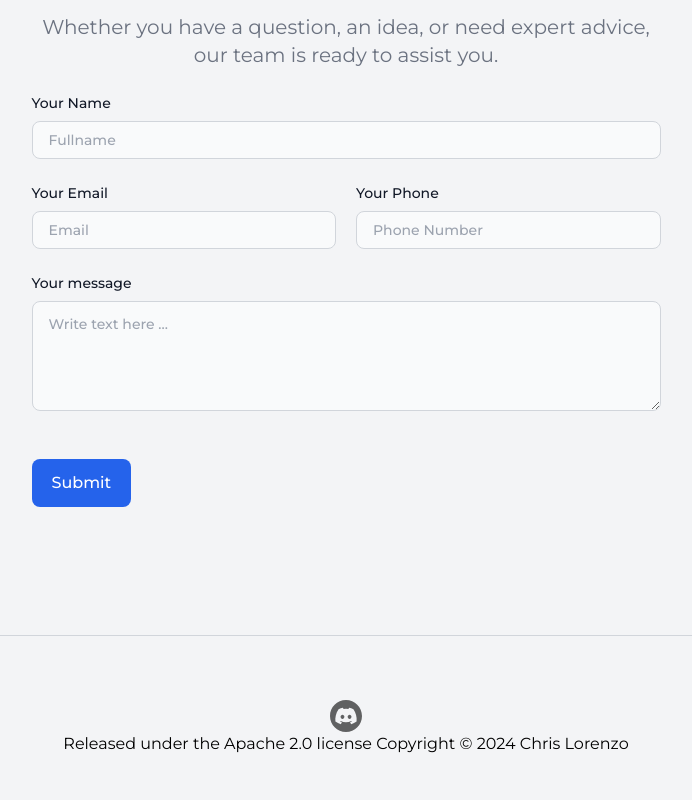
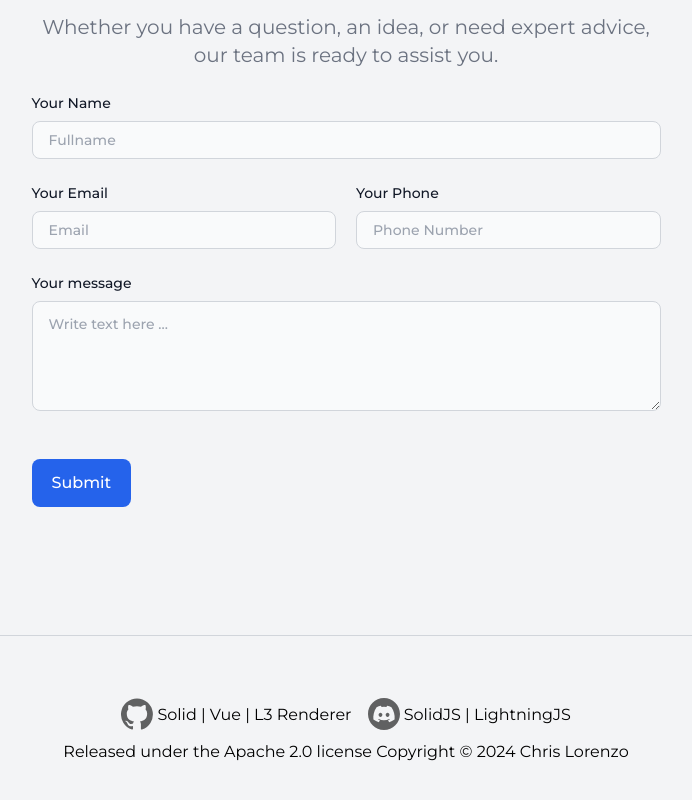
Before and after one commit to lightning-tv/lightningtv.dev, a website: page docs/index.html in a window 1280 px wide. Shown: the part 3328-4128 px from the top of the page, without its empty margins (294-986 px from the left). Drawn offline with Linux system fonts and the light colour scheme.

Commit message:
update footer

```diff
--- a/docs/index.html
+++ b/docs/index.html
@@ -579,7 +579,28 @@
     <footer
       class="flex flex-col justify-center border-t border-gray-300 items-center px-6 py-16 max-md:px-5 max-md:max-w-full"
     >
-        <a rel="noopener" target="_blank" href="https://discord.com/invite/solidjs"><span class="sr-only">Discord</span><svg viewBox="0 0 24 24" class="h-8 transition hover:opacity-50 opacity-60"><path fill="currentColor" d="M12 0C5.3 0 0 5.3 0 12s5.3 12 12 12 12-5.4 12-12S18.6 0 12 0zM9.7 5.9a.05.05 0 0 1 .06.03 8.43 8.43 0 0 1 .41.83 12.2 12.2 0 0 1 3.66 0 9.19 9.19 0 0 1 .4-.83.05.05 0 0 1 .06-.03 13.2 13.2 0 0 1 3.26 1.01.04.04 0 0 1 .02.02c1.8 2.66 2.7 5.66 2.37 9.11a.05.05 0 0 1-.02.04 13.24 13.24 0 0 1-4 2.02.05.05 0 0 1-.06-.02 10.65 10.65 0 0 1-.82-1.33.05.05 0 0 1 .02-.07 8.2 8.2 0 0 0 1.25-.6.05.05 0 0 0 .01-.08 6.47 6.47 0 0 1-.25-.2.05.05 0 0 0-.05 0 9.47 9.47 0 0 1-8.05 0 .05.05 0 0 0-.05 0l-.25.2a.05.05 0 0 0 0 .08 8.75 8.75 0 0 0 1.26.6.05.05 0 0 1 .02.07 9.48 9.48 0 0 1-.82 1.33.05.05 0 0 1-.05.02 13.28 13.28 0 0 1-4-2.02.05.05 0 0 1-.02-.04c-.28-2.99.29-6.01 2.37-9.11a.05.05 0 0 1 .02-.02A13.17 13.17 0 0 1 9.7 5.9zM9.35 11c-.8 0-1.43.72-1.43 1.6 0 .9.64 1.62 1.43 1.62.8 0 1.44-.72 1.44-1.61.02-.88-.63-1.61-1.44-1.61zm5.33 0c-.8 0-1.44.72-1.44 1.6 0 .9.65 1.62 1.44 1.62.8 0 1.43-.72 1.43-1.61.02-.88-.63-1.61-1.43-1.61z"></path></svg></a>
+      <ul class="lg:flex items-center h-8 mb-2">
+        <li class="mx-2">
+          <span
+              class="sr-only">GitHub</span><svg viewBox="0 0 24 24" class="-mt-1 h-8 inline transition opacity-60">
+              <path fill="currentColor"
+                d="M12 .3a12 12 0 00-3.8 23.38c.6.12.83-.26.83-.57L9 21.07c-3.34.72-4.04-1.61-4.04-1.61-.55-1.39-1.34-1.76-1.34-1.76-1.08-.74.09-.73.09-.73 1.2.09 1.83 1.24 1.83 1.24 1.07 1.83 2.81 1.3 3.5 1 .1-.78.42-1.31.76-1.61-2.67-.3-5.47-1.33-5.47-5.93 0-1.31.47-2.38 1.24-3.22-.14-.3-.54-1.52.1-3.18 0 0 1-.32 3.3 1.23a11.5 11.5 0 016 0c2.28-1.55 3.29-1.23 3.29-1.23.64 1.66.24 2.88.12 3.18a4.65 4.65 0 011.23 3.22c0 4.61-2.8 5.63-5.48 5.92.42.36.81 1.1.81 2.22l-.01 3.29c0 .31.2.69.82.57A12 12 0 0012 .3">
+              </path>
+            </svg>
+            <a rel="noopener" target="_blank" href="https://github.com/lightning-tv/solid">Solid</a> |
+            <a rel="noopener" target="_blank" href="https://github.com/lightning-tv/vue">Vue</a> |
+            <a rel="noopener" target="_blank" href="https://github.com/lightning-js/renderer">L3 Renderer</a>
+        </li>
+        <li class="mx-2">
+            <span
+              class="sr-only">Discord</span><svg viewBox="0 0 24 24" class="-mt-1 h-8 inline transition opacity-60">
+              <path fill="currentColor"
+                d="M12 0C5.3 0 0 5.3 0 12s5.3 12 12 12 12-5.4 12-12S18.6 0 12 0zM9.7 5.9a.05.05 0 0 1 .06.03 8.43 8.43 0 0 1 .41.83 12.2 12.2 0 0 1 3.66 0 9.19 9.19 0 0 1 .4-.83.05.05 0 0 1 .06-.03 13.2 13.2 0 0 1 3.26 1.01.04.04 0 0 1 .02.02c1.8 2.66 2.7 5.66 2.37 9.11a.05.05 0 0 1-.02.04 13.24 13.24 0 0 1-4 2.02.05.05 0 0 1-.06-.02 10.65 10.65 0 0 1-.82-1.33.05.05 0 0 1 .02-.07 8.2 8.2 0 0 0 1.25-.6.05.05 0 0 0 .01-.08 6.47 6.47 0 0 1-.25-.2.05.05 0 0 0-.05 0 9.47 9.47 0 0 1-8.05 0 .05.05 0 0 0-.05 0l-.25.2a.05.05 0 0 0 0 .08 8.75 8.75 0 0 0 1.26.6.05.05 0 0 1 .02.07 9.48 9.48 0 0 1-.82 1.33.05.05 0 0 1-.05.02 13.28 13.28 0 0 1-4-2.02.05.05 0 0 1-.02-.04c-.28-2.99.29-6.01 2.37-9.11a.05.05 0 0 1 .02-.02A13.17 13.17 0 0 1 9.7 5.9zM9.35 11c-.8 0-1.43.72-1.43 1.6 0 .9.64 1.62 1.43 1.62.8 0 1.44-.72 1.44-1.61.02-.88-.63-1.61-1.44-1.61zm5.33 0c-.8 0-1.44.72-1.44 1.6 0 .9.65 1.62 1.44 1.62.8 0 1.43-.72 1.43-1.61.02-.88-.63-1.61-1.43-1.61z">
+              </path>
+            </svg>
+            <a rel="noopener" target="_blank" href="https://discord.com/invite/solidjs">SolidJS</a> | <a rel="noopener" target="_blank" href="https://discord.com/invite/Mpj4HjHyh8">LightningJS</a>
+        </li>
+      </ul>
         <p>Released under the Apache 2.0 license Copyright © 2024 Chris Lorenzo</p>
     </footer>
   </body>
```
Also changed, not shown: docs/output.css.
